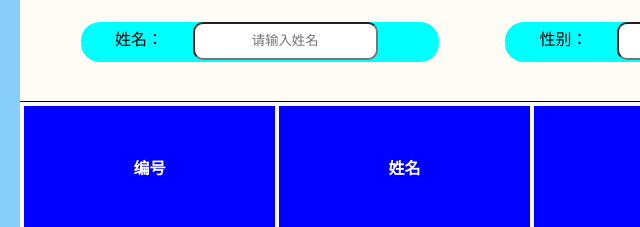
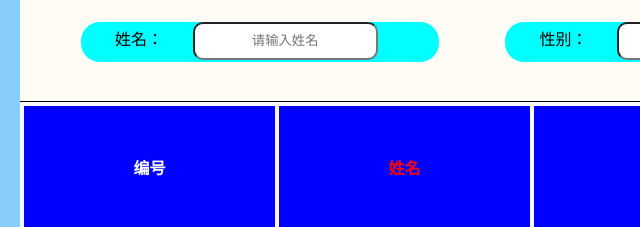
Before and after one commit to AZureDracula/my_web-s_homework8, a plain HTML site: page index.html in a window 1280 px wide. In both pictures the pointer is over the element "姓名". Shown: the part 169-396 px from the top of the page, 108-748 px from the left. Drawn offline with Linux system fonts and the light colour scheme.

Commit message:
Update new_file.css

```diff
--- a/css/new_file.css
+++ b/css/new_file.css
@@ -23,3 +23,6 @@ td{
 .dellet{
 	cursor: pointer;
 }
+.name:hover{
+	color: red;
+}
```
